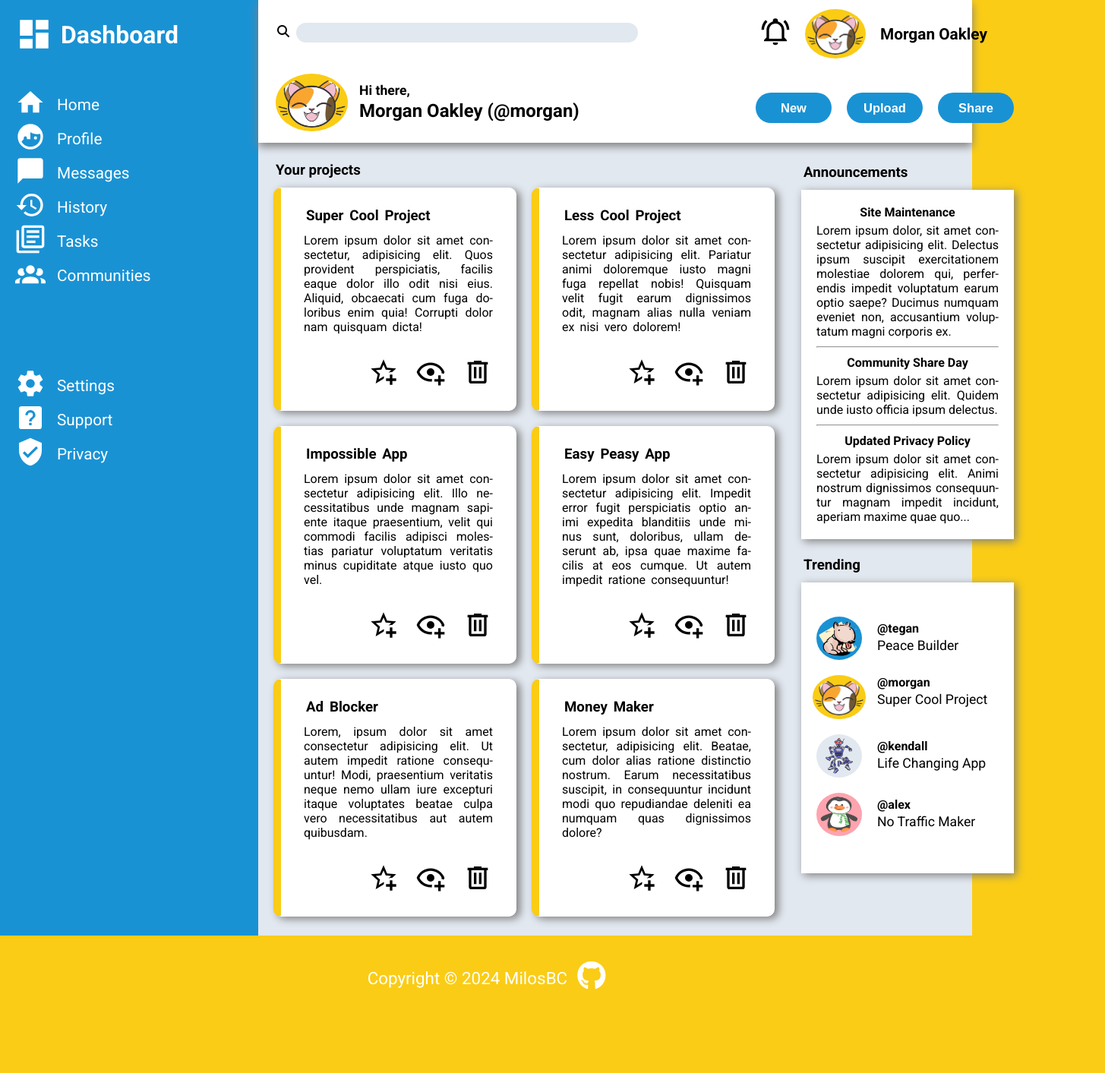
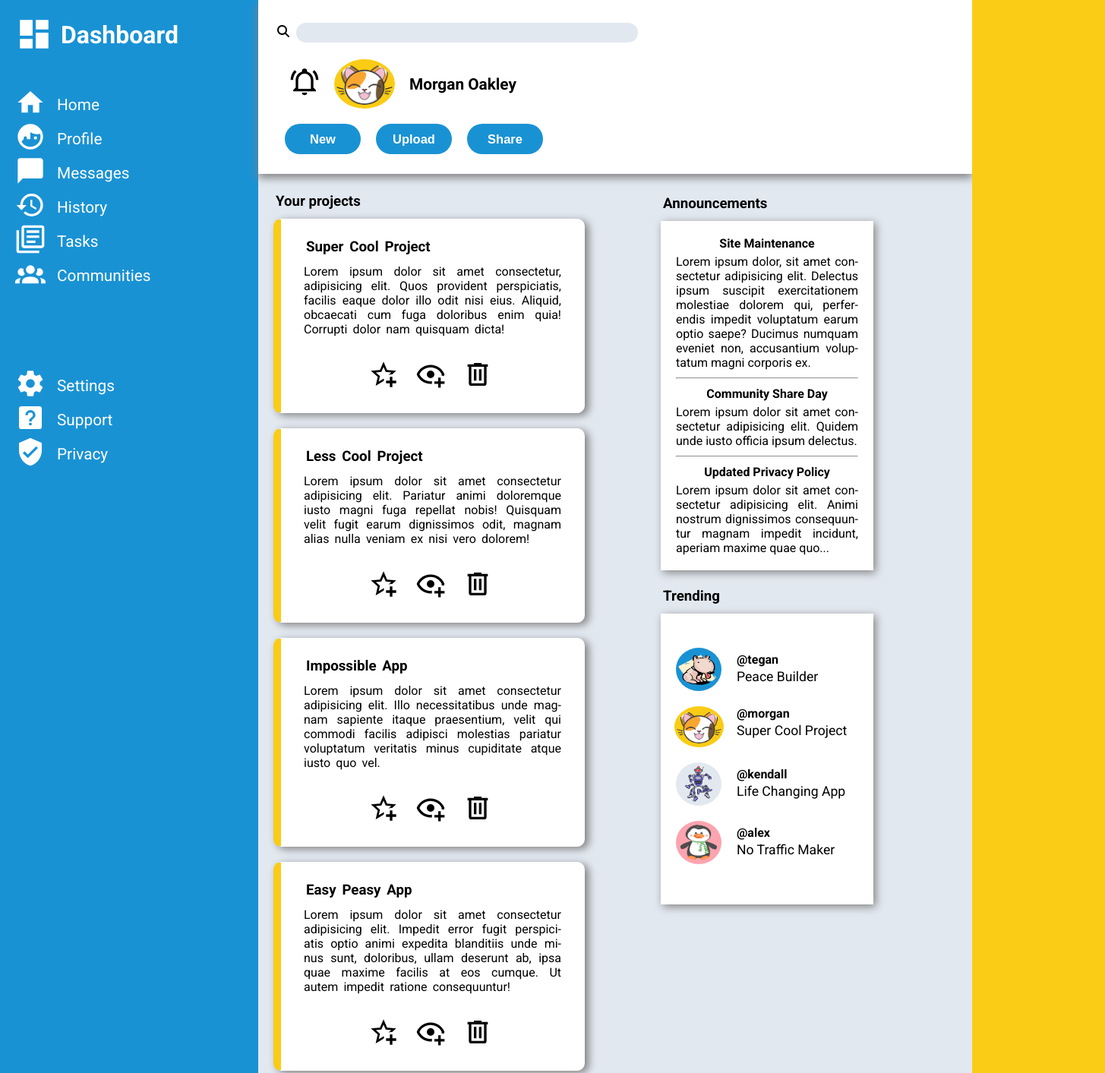
Before and after one commit to MilosBC/admin-dashboard, a website: page index.html in a window 1280 px wide. Shown: the top 1413 px of the page at 76% size, 1455 px wide, since content can reach past the window. Before the commit the page ends 1333 px from the top, so only its background shows below. Drawn offline with Linux system fonts and the light colour scheme; a web font is replaced by a local one.

Commit message:
Make the grid responsive
The page is now responsive down to 1000px wide

```diff
--- a/index.html
+++ b/index.html
@@ -210,7 +210,7 @@
                         </p>
                     </li>
 
-                    <li><img src="./svg/kitty.png" alt="kitty" width="70" class="small-kitty">
+                    <li><img src="./svg/kitty.png" alt="kitty" width="65" class="small-kitty">
                         <p>@morgan <br><span>Super Cool Project</span>
                         </p>
                     </li>
--- a/styles.css
+++ b/styles.css
@@ -134,7 +134,10 @@ margin-left: -1px;
 .small-kitty{
     background-color: var(--yellow);
     border-radius: 50%;
-   padding: 5px 3px;
+    object-fit: cover;
+    padding: 5px 3px;
+
+
 
 }
 
@@ -199,7 +202,7 @@ button {
 
 .header {
     display: grid;
-    grid-template-columns: 500px 400px;
+    grid-template-columns: repeat(auto-fit, minmax(500px, 1fr));
     column-gap: 220px;
     row-gap: 20px;
     padding-bottom: 15px;
@@ -215,8 +218,8 @@ button {
     padding-top: 25px;
     padding-left: 20px;
     display: grid;
-    grid-template-columns: 640px 400px;
-    column-gap: 130px;
+    grid-template-columns: repeat(2, 1fr);
+    column-gap: 100px;
     padding-bottom: 25px;
 }
 
@@ -231,11 +234,12 @@ button {
    margin-top: -9px;
 
 
+
 }
 
 .projects {
     display: grid;
-   grid-template-columns: repeat(2, 320px);
+   grid-template-columns: repeat(auto-fit, minmax(320px, 1fr));
    gap: 20px;
    grid-column: 1/2;
 }
@@ -246,7 +250,7 @@ button {
     background-color: var(--white);
     padding: 25px 30px;
     border-left: 10px solid var(--yellow);
-    width: 320px;
+
     box-shadow: 5px 3px 11px gray;
     text-align: justify;
     hyphens: auto;
@@ -317,14 +321,16 @@ margin: 20px 0;
 
 .small-kitty {
     position: relative;
-    right: 5px;
+    right: 2px;
+
 }
 
 .small-doggy {
     background-color: var(--blue);
     border-radius: 50%;
-   padding: 5px 3px;
+   padding: 8px 3px;
    height: 57px;
+
 }
 
 .small-robot {
@@ -332,6 +338,7 @@ margin: 20px 0;
     border-radius: 50%;
    padding: 5px 3px;
    height: 57px;
+
 }
 
 .small-penguin {
@@ -395,12 +402,18 @@ margin: 20px 0;
     top: 13px;
 }
 
-@media (max-width: 1440px) {
+@media (max-width: 1574px) {
+    .user-info {
+        display: none;
+    }
 
     .header {
-        column-gap: 120px;
-    }
-    .main-content {
-        column-gap: 55px;
+        row-gap: 20px;
     }
 }
+
+@media (max-width: 1194px) {
+    .main-content {
+        column-gap: 20px;
+    }
+}
```
Also changed, not shown: README.md.
